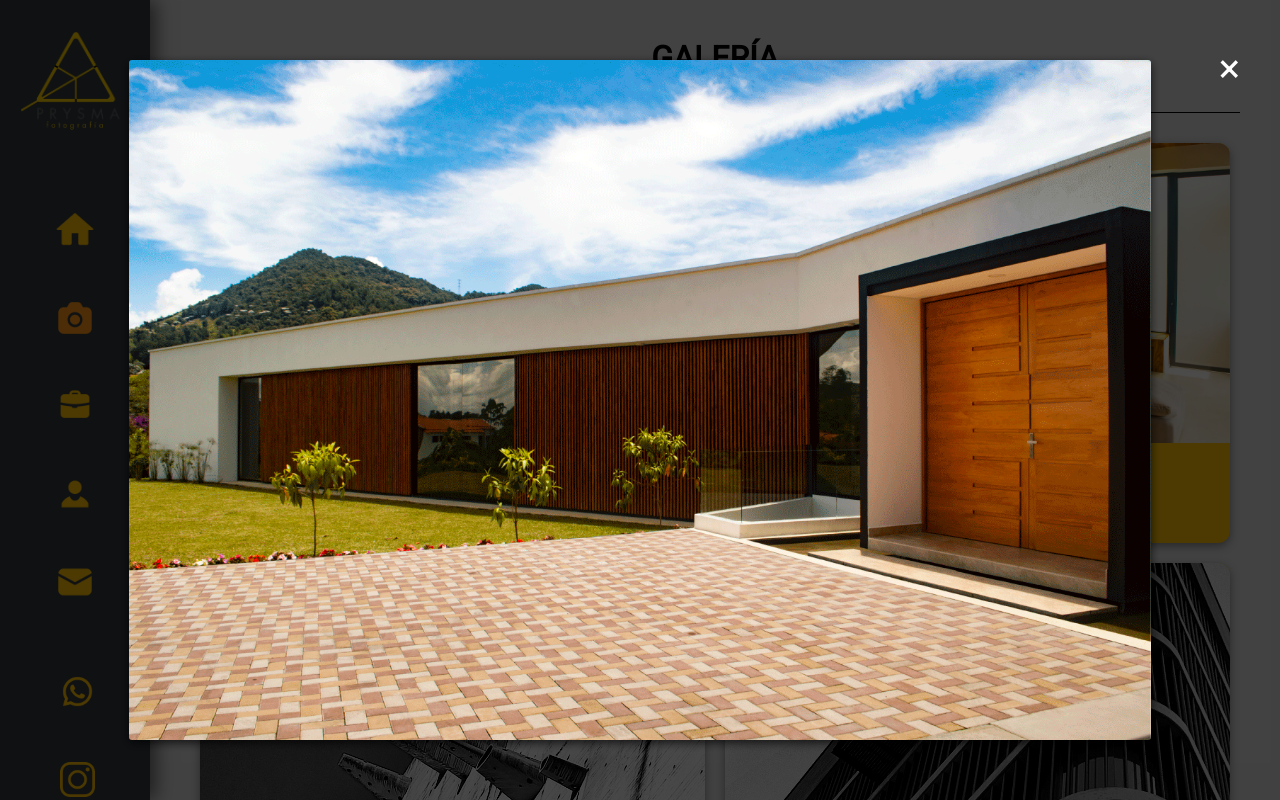
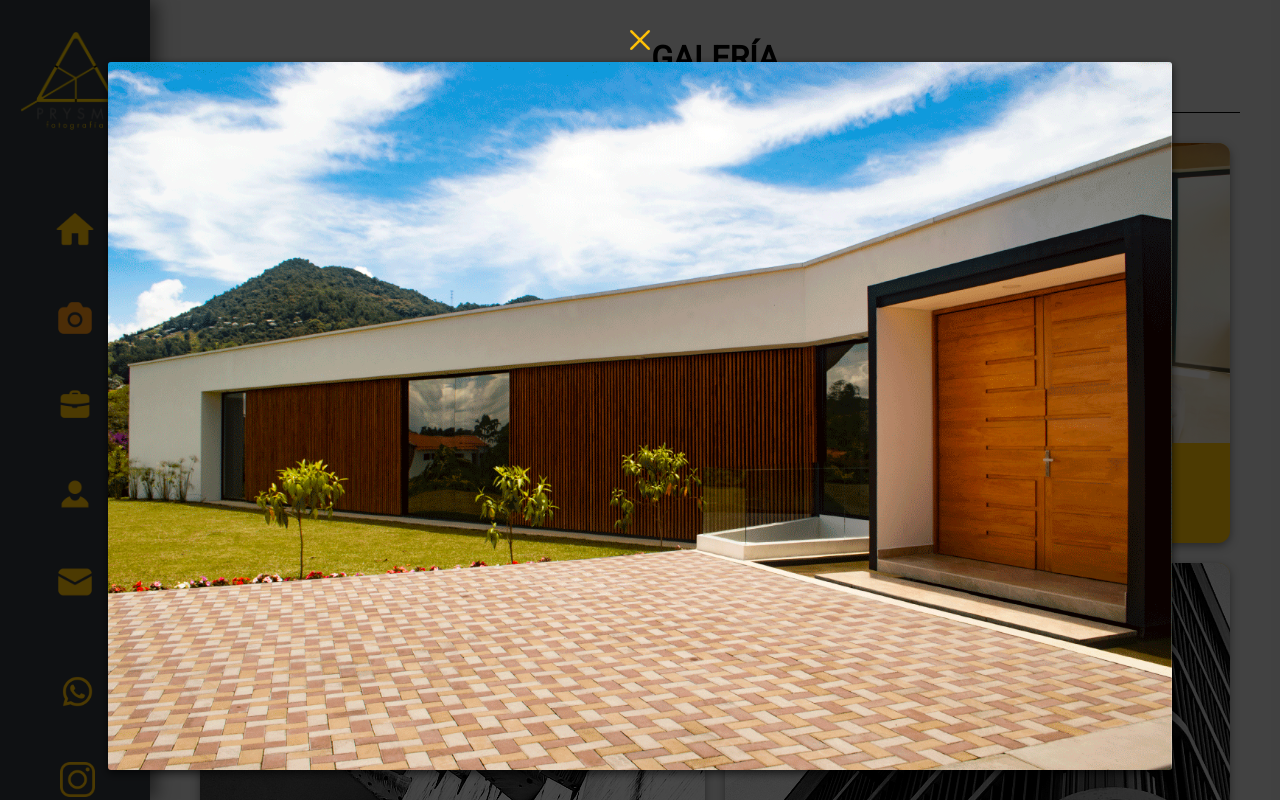
Before and after one commit to Ch31ios/Portafolio_WEB, a plain HTML site: page html/galeria.html in a window 1280 px wide. Both pictures are taken after a click on the picture 452 px from the left and 293 px from the top of the page. Shown: the top 800 px of the page. Drawn offline with nearby package versions, Linux system fonts and the light colour scheme.

Commit message:
se ajustan las ventanas modales

```diff
--- a/css/acerca.css
+++ b/css/acerca.css
@@ -173,17 +173,20 @@ html {
 }
 
 .close {
+    top: 25px;
+    width: 30px;
+    height: 30px;
     position: absolute;
-    top: 40px;
-    right: 40px;
-    font-size: 40px;
-    color: #fff;
-    cursor: pointer;
-    transition: all 0.3s ease;
 }
 
-.close:hover {
-    color: #fd7e14;
+.close img {
+    width: 30px;
+    height: 30px;
+}
+
+.close img:hover {
+    cursor: pointer;
+    filter: invert(44%) sepia(88%) saturate(632%) hue-rotate(349deg) brightness(109%) contrast(99%);
 }
 
 /* ---- RESPONSIVE ----- */
--- a/css/galeria.css
+++ b/css/galeria.css
@@ -77,7 +77,7 @@ body {
     top: 0;
     left: 0;
     width: 100%;
-    height: 100%;
+    height: 104%;
     background-color: rgba(0, 0, 0, 0.7);
     position: fixed;
     display: none;
@@ -93,17 +93,20 @@ body {
 }
 
 .close {
+    top: 25px;
+    width: 30px;
+    height: 30px;
     position: absolute;
-    top: 40px;
-    right: 40px;
-    font-size: 40px;
-    color: #fff;
-    cursor: pointer;
-    transition: all 0.3s ease;
 }
 
-.close:hover {
-    color: #fd7e14;
+.close img {
+    width: 30px;
+    height: 30px;
+}
+
+.close img:hover {
+    cursor: pointer;
+    filter: invert(44%) sepia(88%) saturate(632%) hue-rotate(349deg) brightness(109%) contrast(99%);
 }
 
 /* ---- RESPONSIVE ----- */
--- a/html/galeria.html
+++ b/html/galeria.html
@@ -198,7 +198,7 @@
     </div>
 
     <div class="modal">
-        <span class="close">&times;</span>
+        <span class="close"> <img src="../img/img_menu/cerrar.png"> </span>
         <img class="modal-content" id="modal-image">
     </div>
 
```
Also changed, not shown: html/acerca.html (+1 -1 lines).
